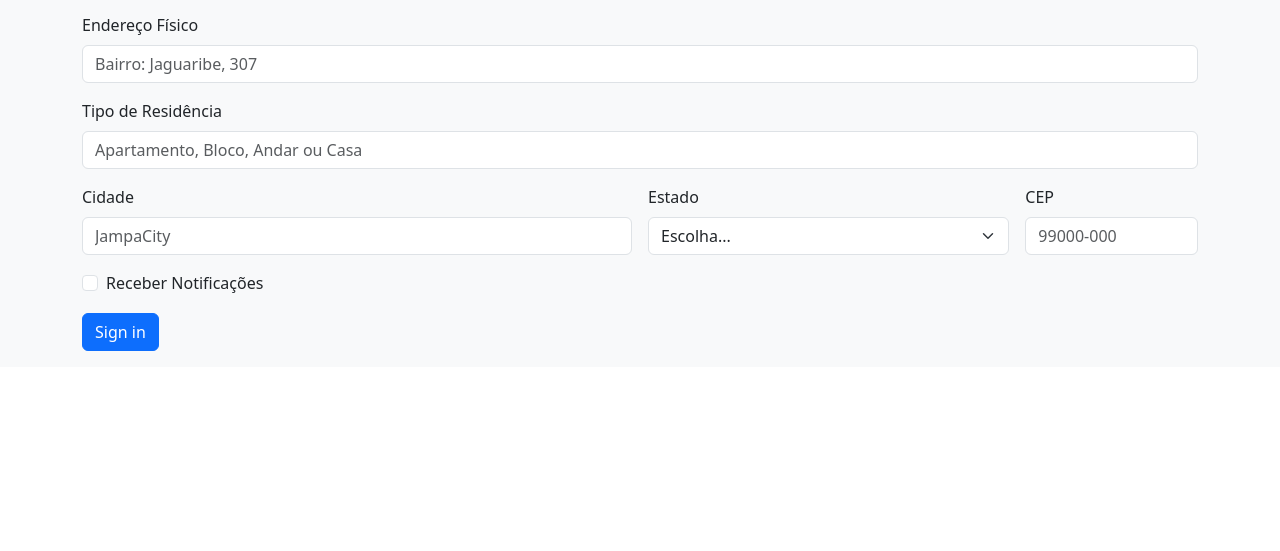
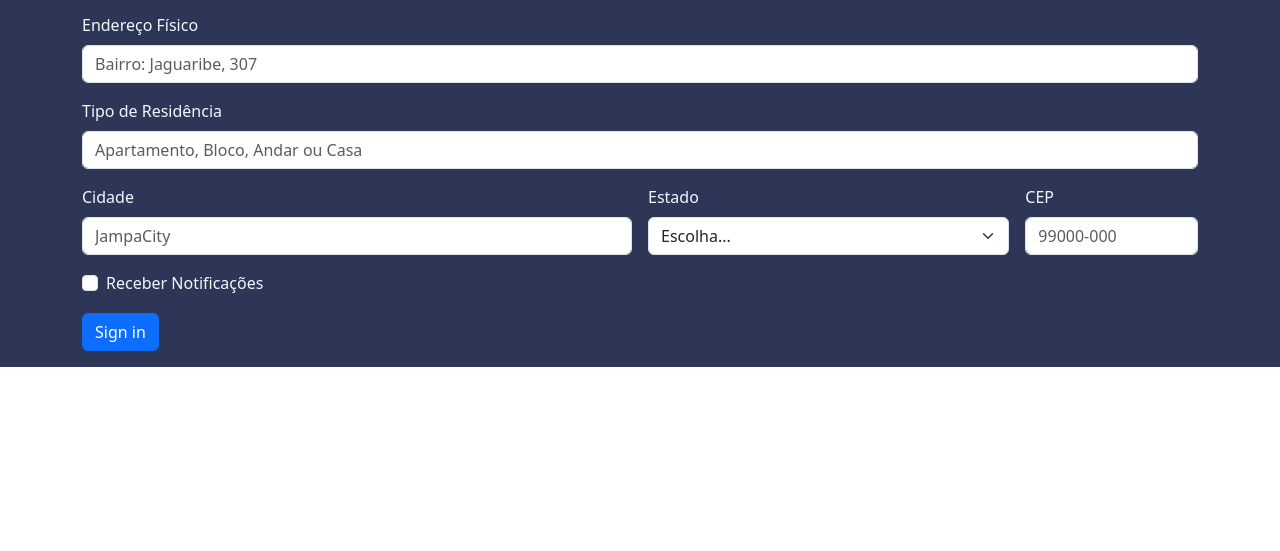
Before and after one commit to jacksonhenrich/ProjetoDW, a website built with Vite: page front/signin.html in a window 1280 px wide. Shown: the part 249-800 px from the top of the page. Built offline with nearby package versions, Linux system fonts and the light colour scheme.

Commit message:
Update style.css

```diff
--- a/front/css/style.css
+++ b/front/css/style.css
@@ -9,8 +9,13 @@
     color: aliceblue;
 }
 
+.navbar {
+    background-color: #2d3656  !important;
+    color: aliceblue;
+}
+
 .body {
-    background-color: #310872;
+    background-color: #2d3656 !important;
 }
 
 .brand-black-2 {
```
